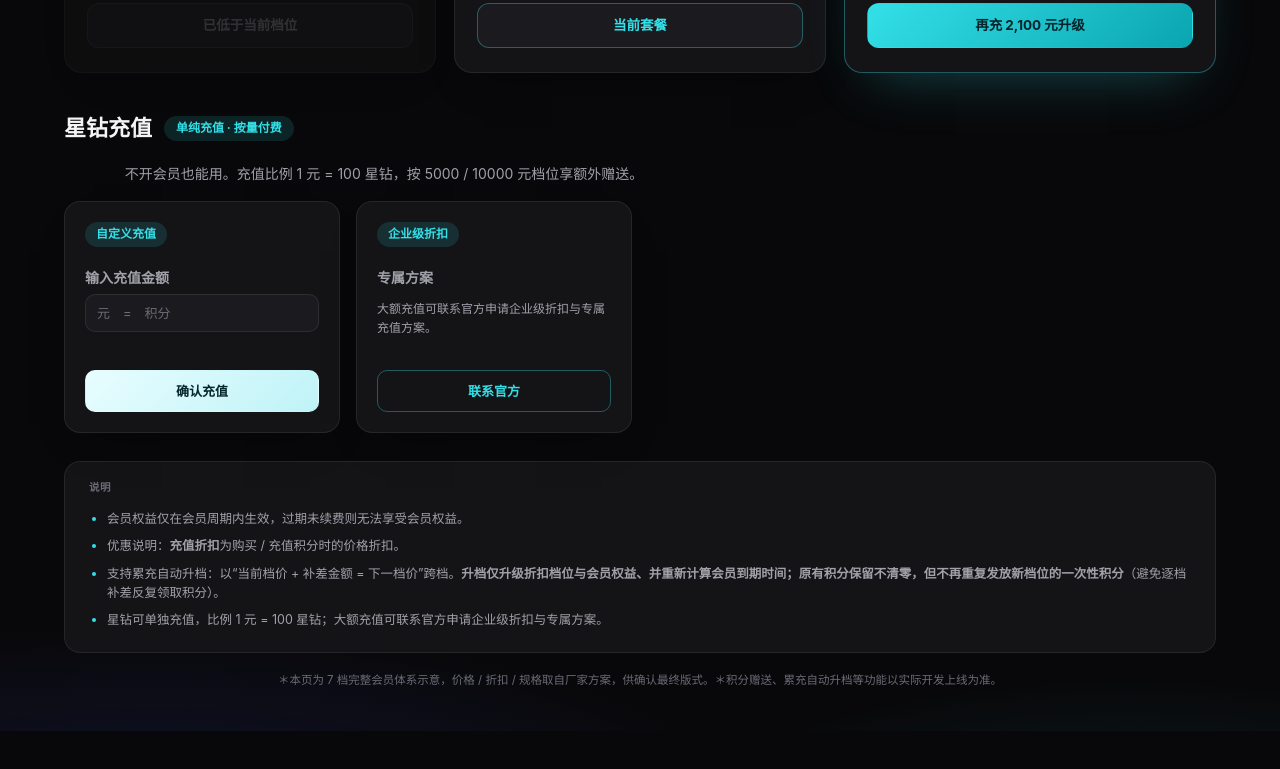
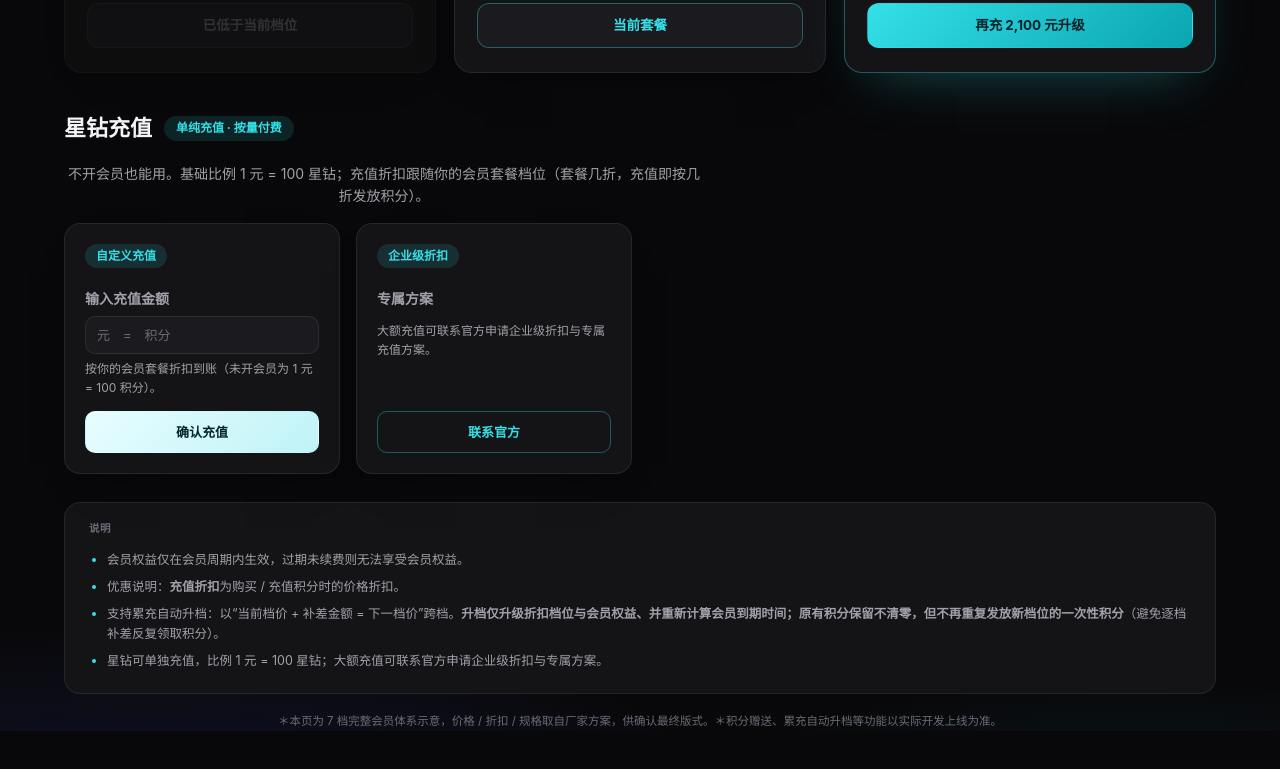
Before and after one commit to sunnygirl-0106/phanthy-movie-pricing, a plain HTML site: page 运营定价/会员体系_v7.html in a window 1280 px wide. Shown: the part 869-1638 px from the top of the page. Drawn offline with Linux system fonts and the light colour scheme.

Commit message:
Update membership system v7 page
Co-Authored-By: Claude Opus 4.8 <noreply@anthropic.com>

```diff
--- a/运营定价/会员体系_v7.html
+++ b/运营定价/会员体系_v7.html
@@ -341,14 +341,14 @@
 
     <!-- 星钻充值 -->
     <div class="secbar"><h2>星钻充值</h2><span class="pill person">单纯充值 · 按量付费</span><span class="line"></span></div>
-    <p class="subtitle" style="margin:0 0 16px;">不开会员也能用。充值比例 1 元 = 100 星钻，按 5000 / 10000 元档位享额外赠送。</p>
+    <p class="subtitle" style="margin:0 0 16px;">不开会员也能用。基础比例 1 元 = 100 星钻；充值折扣跟随你的会员套餐档位（套餐几折，充值即按几折发放积分）。</p>
     <div class="grid4">
 
       <div class="scard b">
         <span class="stag">自定义充值</span>
         <div class="sbig" style="font-size:14px;color:var(--sub);font-weight:600;margin-top:6px;">输入充值金额</div>
         <input class="sin" placeholder="元　=　积分">
-        <p class="sdesc" style="min-height:18px;"  111</p>
+        <p class="sdesc" style="min-height:18px;">按你的会员套餐折扣到账（未开会员为 1 元 = 100 积分）。</p>
         <div class="sbtn">确认充值</div>
       </div>
 
```
